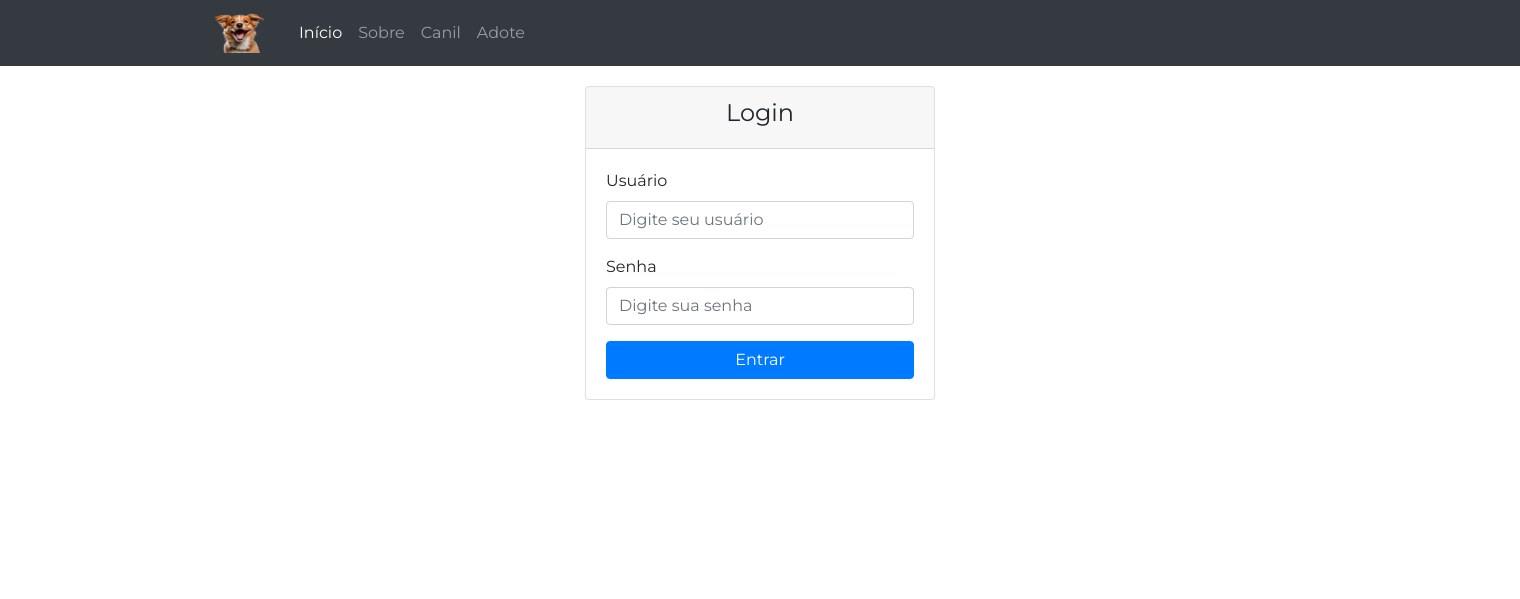
After one commit to dwlz/abrigo-facul, a PHP site: page /registrar.php in a window 1520 px wide. The commit adds this page. Shown: the top 599 px of the page. Run offline with PHP 8.4, Linux system fonts and the light colour scheme.

Commit message:
Alterado o formato do arquivo

```diff
--- /dev/null
+++ b/registrar.php
@@ -0,0 +1,79 @@
+<!DOCTYPE html>
+<html lang="pt-br">
+
+<head>
+    <meta charset="UTF-8">
+    <meta name="viewport" content="width=device-width, initial-scale=1.0">
+    <link rel="stylesheet" href="https://stackpath.bootstrapcdn.com/bootstrap/4.5.2/css/bootstrap.min.css">
+    <link rel="stylesheet" href="style.css">
+    <title>Vacinas</title>
+    <link rel="preconnect" href="https://fonts.gstatic.com">
+    <link href="https://fonts.googleapis.com/css2?family=Montserrat:wght@400;700&display=swap" rel="stylesheet">
+</head>
+
+<body>
+    <header>
+        <nav class="navbar navbar-expand-lg navbar-dark bg-dark">
+            <div class="container">
+                <!-- Logo ou Nome da Marca -->
+                <a class="navbar-brand" href="#"><img class="logo" src="img/cachorro logo.png" alt="cachorro logo"></a>
+                <!-- Botão de Colapso (para dispositivos móveis) -->
+                <button class="navbar-toggler" type="button" data-toggle="collapse"
+                    data-target="#navbarSupportedContent" aria-controls="navbarSupportedContent" aria-expanded="false"
+                    aria-label="Toggle navigation">
+                    <span class="navbar-toggler-icon"></span>
+                </button>
+
+                <!-- Itens da Navegação -->
+                <div class="collapse navbar-collapse" id="navbarSupportedContent">
+                    <ul class="navbar-nav mr-auto">
+                        <li class="nav-item active">
+                            <a class="nav-link" href="index.html">Início</a>
+                        </li>
+                        <li class="nav-item">
+                            <a class="nav-link" href="#">Sobre</a>
+                        </li>
+                        <li class="nav-item">
+                            <a class="nav-link" href="#">Canil</a>
+                        </li>
+                        <li class="nav-item">
+                            <a class="nav-link" href="#">Adote</a>
+                        </li>
+                    </ul>
+                </div>
+            </div>
+        </nav>
+    </header>
+    <main>
+        <div class="container">
+            <div class="row justify-content-center login-container">
+              <div class="col-md-6 col-sm-8 col-lg-4">
+                <div class="card">
+                  <div class="card-header text-center">
+                    <h4>Login</h4>
+                  </div>
+                  <div class="card-body">
+                    <form>
+                      <div class="form-group">
+                        <label for="username">Usuário</label>
+                        <input type="text" class="form-control" id="username" placeholder="Digite seu usuário">
+                      </div>
+                      <div class="form-group">
+                        <label for="password">Senha</label>
+                        <input type="password" class="form-control" id="password" placeholder="Digite sua senha">
+                      </div>
+                      <button type="submit" class="btn btn-primary btn-block">Entrar</button>
+                    </form>
+                  </div>
+                </div>
+              </div>
+            </div>
+          </div>
+
+    </main>
+    <footer></footer>
+    <script src="https://ajax.googleapis.com/ajax/libs/jquery/3.5.1/jquery.min.js"></script>
+    <script src="script.js"></script>
+</body>
+
+</html>
--- a/script.js
+++ b/script.js
@@ -12,3 +12,16 @@ function nextImage() {
     }
     document.getElementById("radio"+count).checked = true;
 }
+
+
+function gravar() {
+
+    let form = $("#formCentroCusto")[0];
+    let formData = new FormData(form);
+
+    gravarCentroCusto(formData, function(data) {
+        //Verifica se a função de gravar os campos foi executada corretamente
+        smartAlert("Sucesso", "Operação realizada com sucesso!", "success");
+        //voltar();
+    })
+}
--- a/style.css
+++ b/style.css
@@ -19,6 +19,10 @@ main {
     width: 1500px;
     height: 100%;
     margin: 0 auto;
+}
+
+nav {
+    margin-bottom: 20px;
 }
 
 .logo {
@@ -231,6 +235,13 @@ button:hover {
 }
 
 .content-box {
-    margin-top: 50px;
-    margin-left: 100px;
+    display: flex;
+    justify-content: center;
+    align-items: center;
+    flex-direction: column;
+    padding: 50px;
+    font-size: 26px;
+    color: white;
+    font-weight: 500;
+    height: 330px;
 }
```
Also changed, not shown: index.html (deleted, +0 -144 lines), index.php (added, +160 -0 lines).
